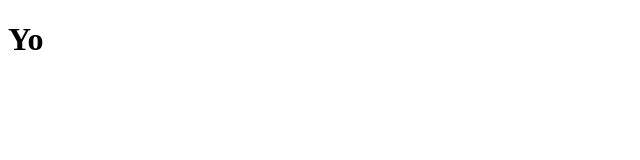
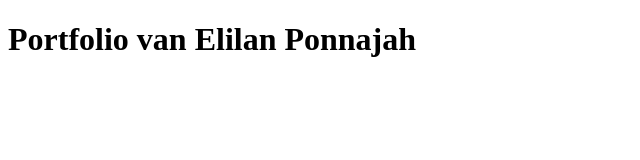
Before and after one commit to ElilanPonnajah/ElilanPonnajah.github.io, a plain HTML site: page index.html in a window 1280 px wide. Shown: the whole page, without its empty margins (0-640 px from the left). Drawn offline with Linux system fonts and the light colour scheme.

Commit message:
changed the header

```diff
--- a/index.html
+++ b/index.html
@@ -8,6 +8,6 @@
     <link rel="stylesheet" href="/style.css">
 </head>
 <body>
-    <header><h1>Yo</h1></header>
+   <h1>Portfolio van Elilan Ponnajah</h1>
 </body>
 </html>
```
